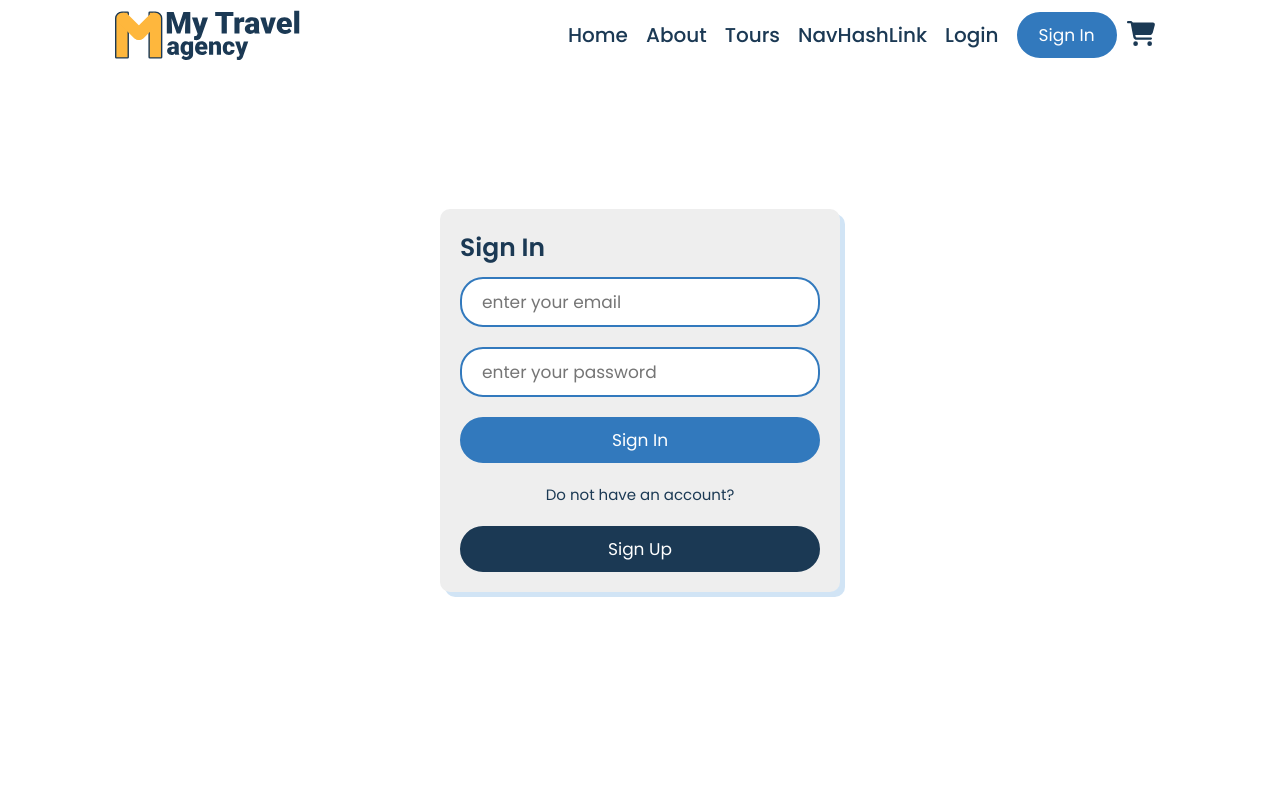
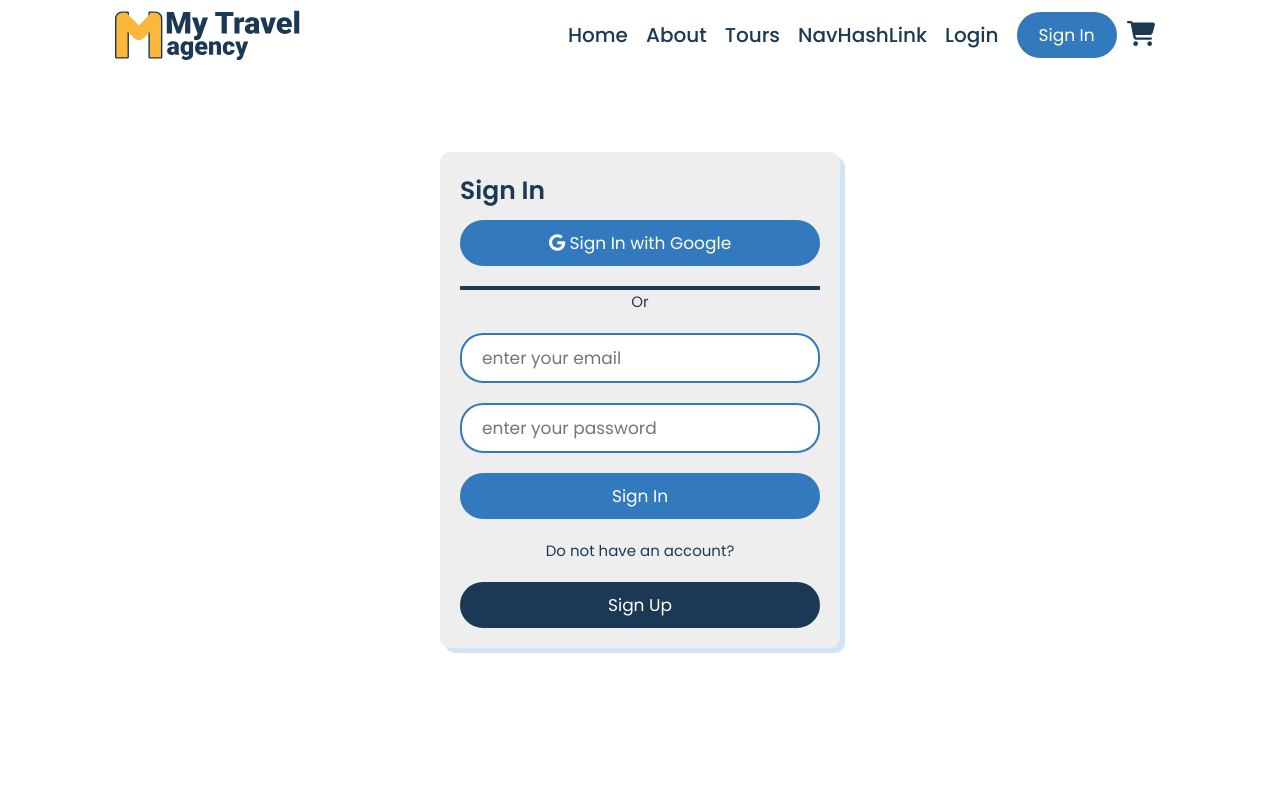
Before and after one commit to popehiflo/my-travel-agency-frontend, a React (Create React App) app: page /account/sign-in in a window 1280 px wide. Shown: the top 800 px of the page. Built offline with nearby package versions, Linux system fonts and the light colour scheme.

Commit message:
feat: Sign in, added button for google

```diff
--- a/src/pages/SignIn.jsx
+++ b/src/pages/SignIn.jsx
@@ -1,3 +1,5 @@
+import { faGoogle } from '@fortawesome/free-brands-svg-icons';
+import { FontAwesomeIcon } from '@fortawesome/react-fontawesome';
 import React from 'react';
 import { Link } from 'react-router-dom';
 import styledComponents from 'styled-components';
@@ -25,9 +27,9 @@ const FormLogin = styledComponents.form`
   .btn-primary {
     width: 100%;
     text-align: center;
+    margin-bottom: 2rem;
   }
   p {
-    padding-top: 2rem;
     font-size: 1.5rem;
     color: var(--color-secondary);
     text-align: center;
@@ -54,6 +56,12 @@ const SignIn = () => (
   <LoginWrapper>
     <FormLogin>
       <h3>Sign In</h3>
+      <Link to="/" className="btn-primary">
+        <FontAwesomeIcon icon={faGoogle} />
+        {' Sign In with Google'}
+      </Link>
+      <hr style={{ border: '0.2rem solid var(--color-secondary)', margingBottom: '1rem' }} />
+      <p>Or</p>
       <FormInput type="email" name="" placeholder="enter your email" />
       <FormInput type="password" name="" placeholder="enter your password" />
       <input type="submit" value="Sign In" className="btn-primary" />
```
